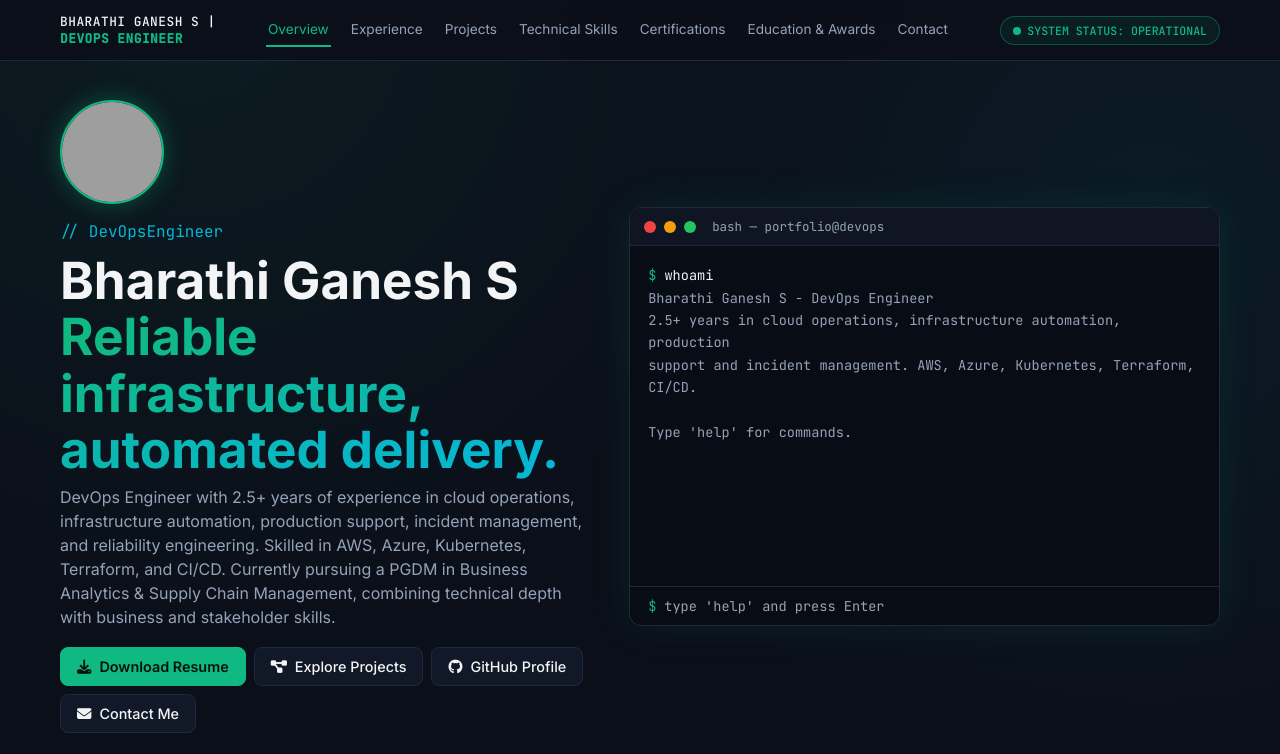
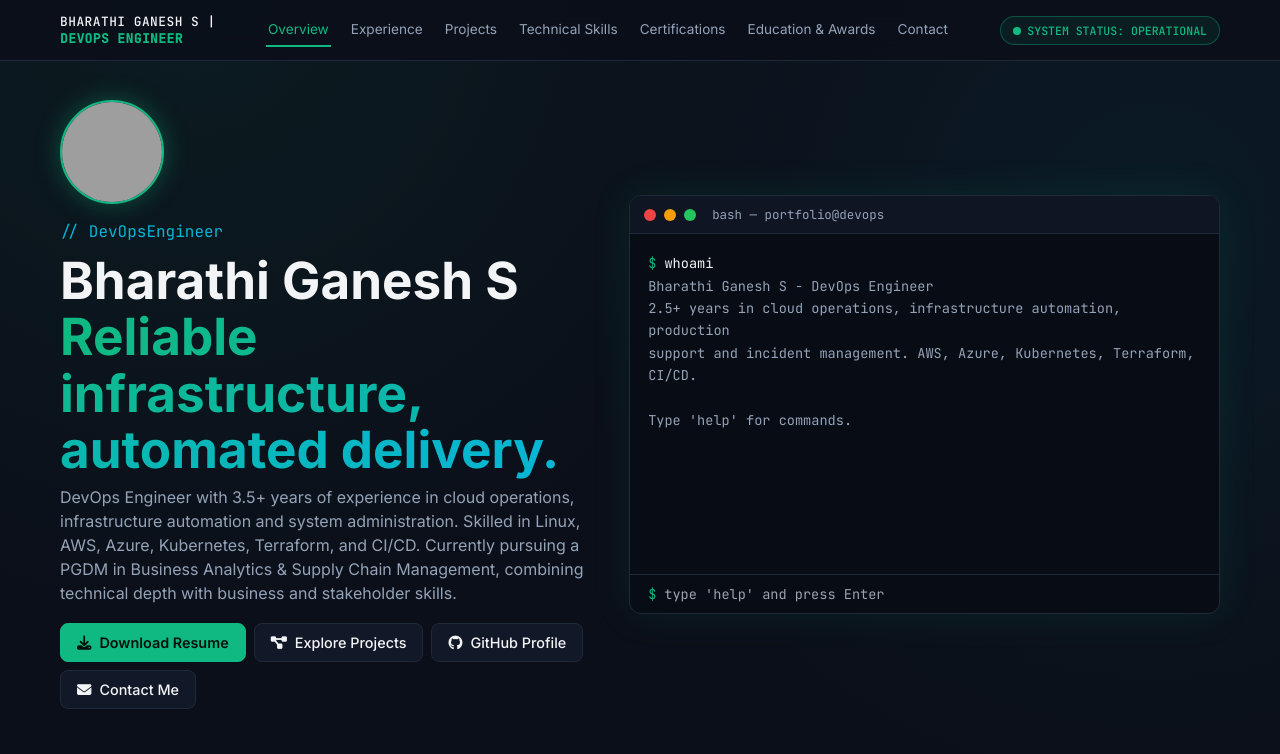
Before and after one commit to bharathi-39/Portfolio, a plain HTML site: page index.html in a window 1280 px wide. Shown: the top 754 px of the page. Drawn offline with nearby package versions, Linux system fonts and the light colour scheme; grey boxes are pictures that could not be loaded.

Commit message:
Update index.html

```diff
--- a/index.html
+++ b/index.html
@@ -147,7 +147,7 @@ const CONFIG = {
   <div class="avatar" id="avatar" role="img" aria-label="Profile photo of Bharathi Ganesh S">BG</div>
   <p class="mono" style="color:var(--cy);margin:0 0 8px">// DevOpsEngineer</p>
   <h1>Bharathi Ganesh S<br><span class="grad">Reliable infrastructure, automated delivery.</span></h1>
-  <p style="color:var(--tx2)">DevOps Engineer with 2.5+ years of experience in cloud operations, infrastructure automation, production support, incident management, and reliability engineering. Skilled in AWS, Azure, Kubernetes, Terraform, and CI/CD. Currently pursuing a PGDM in Business Analytics &amp; Supply Chain Management, combining technical depth with business and stakeholder skills.</p>
+  <p style="color:var(--tx2)">DevOps Engineer with 3.5+ years of experience in cloud operations, infrastructure automation and system administration. Skilled in Linux, AWS, Azure, Kubernetes, Terraform, and CI/CD. Currently pursuing a PGDM in Business Analytics &amp; Supply Chain Management, combining technical depth with business and stakeholder skills.</p>
   <div class="row" style="margin-top:18px">
    <a class="btn pri" id="resumeBtn" href="#"><i class="fa-solid fa-download"></i>Download Resume</a>
    <a class="btn" href="#projects"><i class="fa-solid fa-diagram-project"></i>Explore Projects</a>
```
